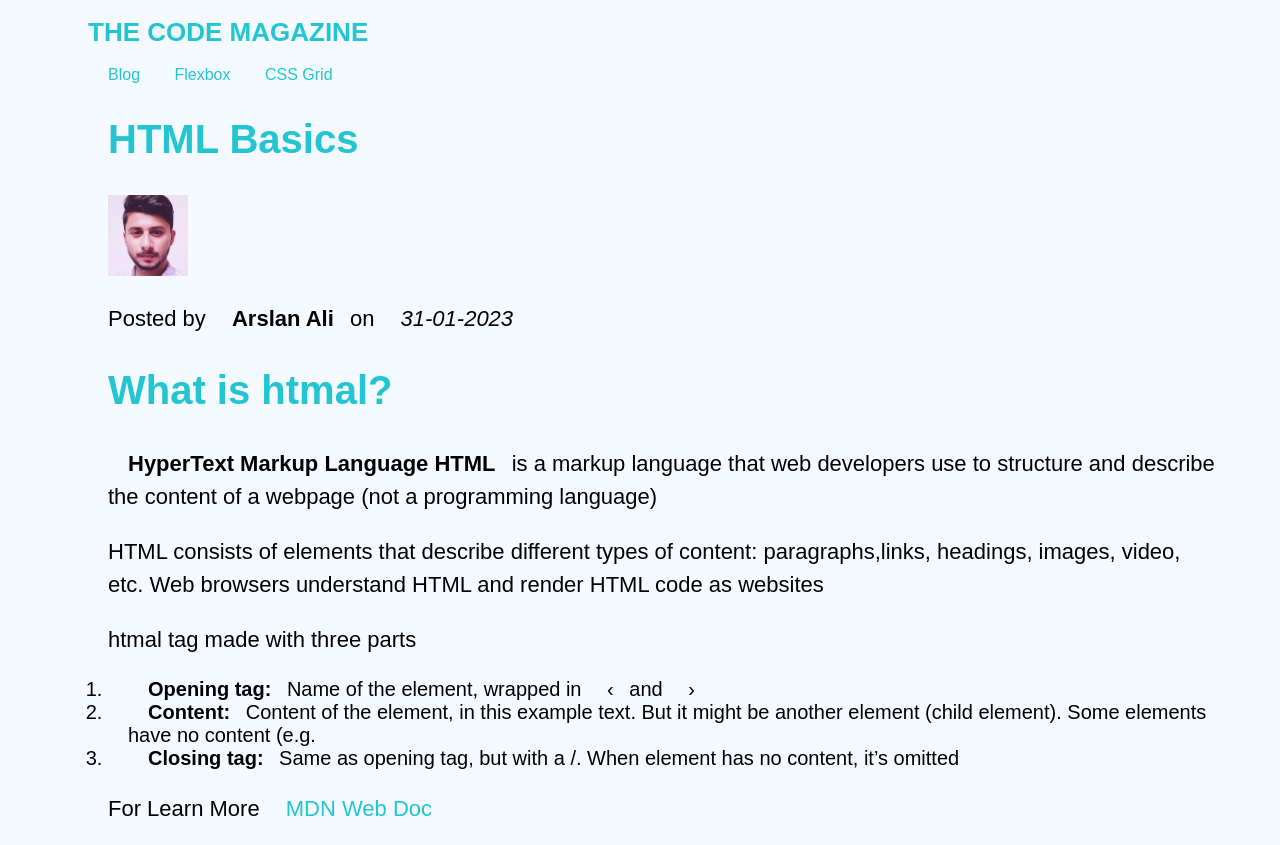
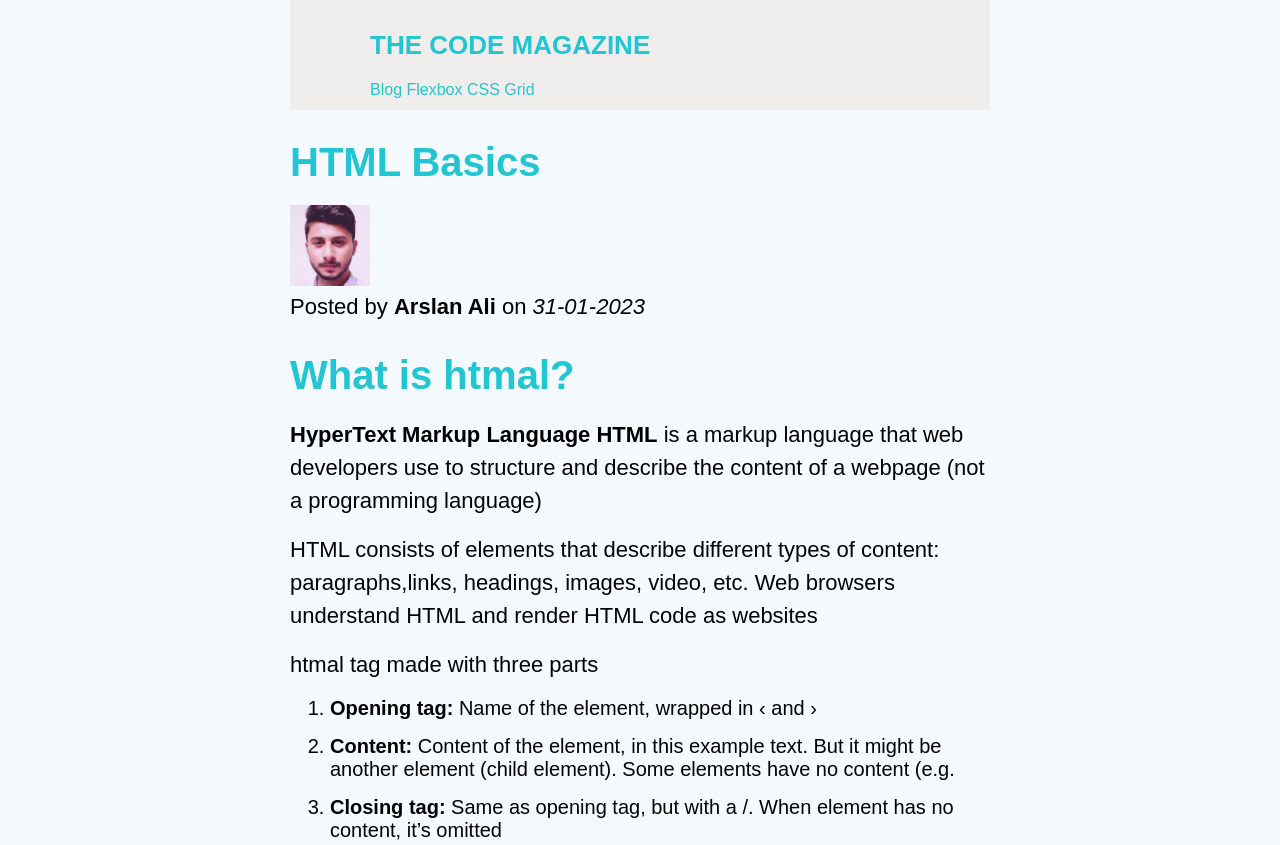
Before and after one commit to iArslanAly/html_practice1, a plain HTML site: page index.html in a window 1280 px wide. Shown: the top 845 px of the page. Drawn offline with Linux system fonts and the light colour scheme.

Commit message:
normal updation

```diff
--- a/index.html
+++ b/index.html
@@ -10,7 +10,8 @@
 </head>
 
 <body>
-    <header>
+    <div class="container">
+        <header class="header">
             <h1>The Code Magazine</h1>
             <nav>
                 <a href="blog.html">Blog</a>
@@ -20,11 +21,14 @@
         </header>
         <article>
             <div>
+                <header class="post_header">
                     <h2>HTML Basics</h2>
 
                     <img src="img/1.jpg" alt="Cover" width="80">
 
                     <p>Posted by <strong>Arslan Ali</strong> on <em>31-01-2023</em></p>
+                </header>
+
 
                 <h2>What is htmal?</h2>
 
@@ -58,7 +62,7 @@
                     <li>to imrove skills</li>
                 </ul>
             </div>
-
+        </article>
         <aside>
 
             <h4>Related posts</h4>
@@ -81,11 +85,11 @@
                 </li>
             </ul>
         </aside>
-    </article>
+
 
         <footer>Copyright &copy; 2023 by Code Magazine</footer>
 
-
+    </div>
 </body>
 
 </html>
--- a/style.css
+++ b/style.css
@@ -1,14 +1,44 @@
 * {
+    margin: 0;
+    padding: 0;
+}
+
+body {
+    background-color: rgb(244, 250, 255);
     font-family: Arial, Helvetica, sans-serif;
-    padding-left: 20px;
-    padding-right: 10px;
-    background-color: rgb(244, 250, 255);
+}
+
+.container {
+    width: 700px;
+    margin-left: auto;
+    margin-right: auto;
+}
+
+.header {
+    background-color: rgb(240, 237, 237);
+    margin-bottom: 30px;
+    padding: 30px 30px 0 80px;
+    height: 80px;
+}
+
+.post_header {
+    margin-bottom: 30px;
+}
+
+aside {
+    border-top: 5px solid rgb(34, 197, 209);
+    padding: 30px 0;
+}
+
+article {
+    margin-bottom: 60px;
 }
 
 h1,
 h2,
 h3 {
     color: rgb(34, 197, 209);
+    margin-bottom: 20px;
 }
 
 h1 {
@@ -33,10 +63,17 @@ h4 {
 p {
     font-size: 22px;
     line-height: 1.5;
+    margin-bottom: 16px;
+}
+
+ul,
+ol {
+    margin-left: 40px;
 }
 
 li {
     font-size: 20px;
+    margin-bottom: 15px;
 }
 
 a:link {
@@ -59,10 +96,6 @@ a:active {
     color: rgb(2, 196, 196);
 }
 
-aside {
-    border-top: 5px solid rgb(34, 197, 209);
-}
-
 footer p {
     font-size: 16px;
 }
```
Lines whose indentation alone changed are shown as unchanged.
